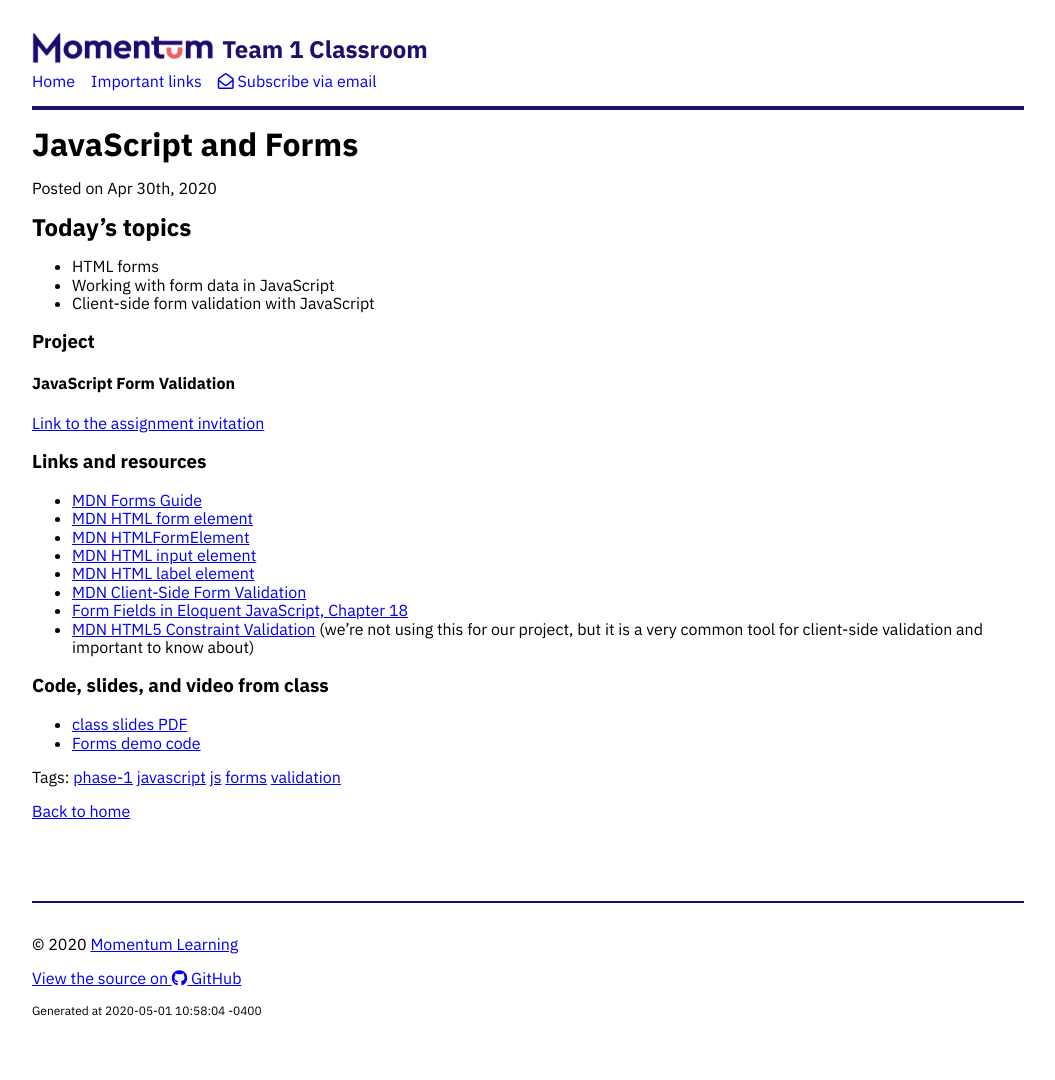
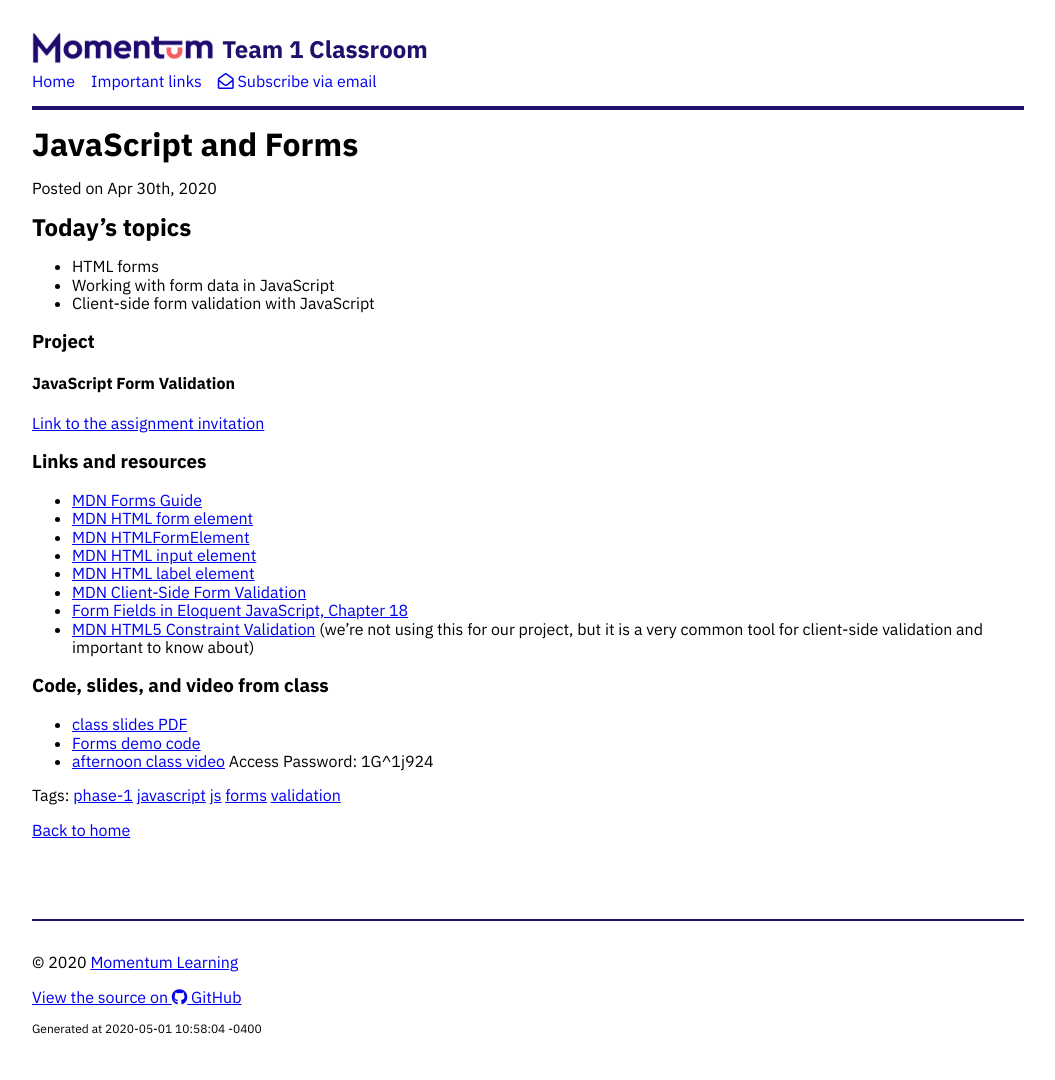
Before and after one commit to Momentum-Morehouse-2/Momentum-Morehouse-2.github.io, a Jekyll site: the page built from _posts/2020-04-30-js-forms.md, in a window 1280 px wide. Shown: the whole page, without its empty margins (112-1167 px from the left). Built offline with Jekyll 4.4.1, drawn with Linux system fonts in a browser that asks for light colours; nearby versions of some CDN libraries.

Commit message:
Add video link

```diff
--- a/_posts/2020-04-30-js-forms.md
+++ b/_posts/2020-04-30-js-forms.md
@@ -33,3 +33,4 @@ tags: phase-1 javascript js forms validation
 
 - [class slides PDF](../slide-decks/js-forms.pdf)
 - [Forms demo code](https://github.com/momentum-team-1/examples/tree/master/forms-are-fine)
+- [afternoon class video](https://us02web.zoom.us/rec/share/2txlArPI905JU4HwzBDxRYMuPK79eaa80HVP-_MLyxkMjsbEqwc9enM03LhPszVJ) Access Password: 1G^1j924
```
